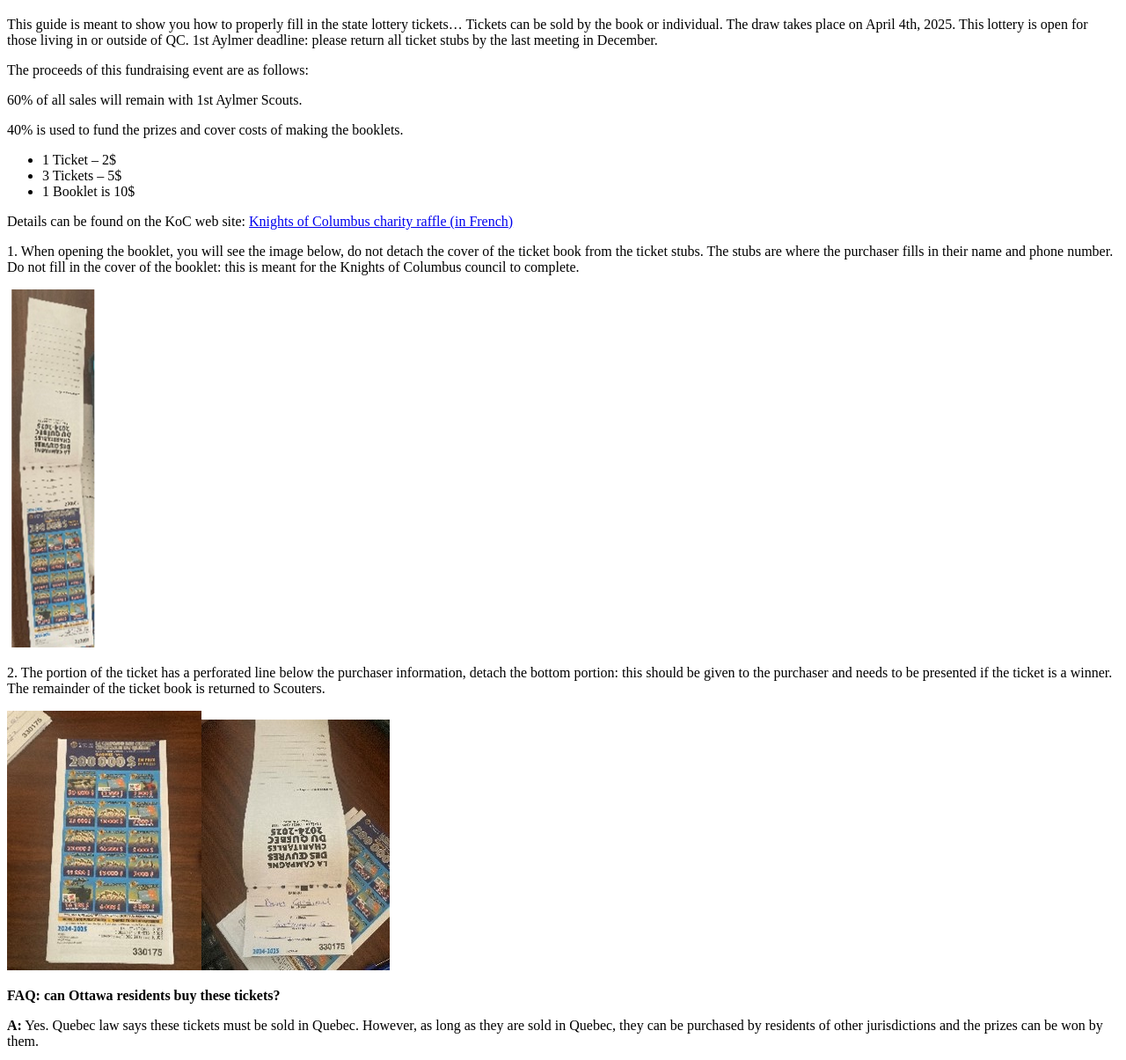
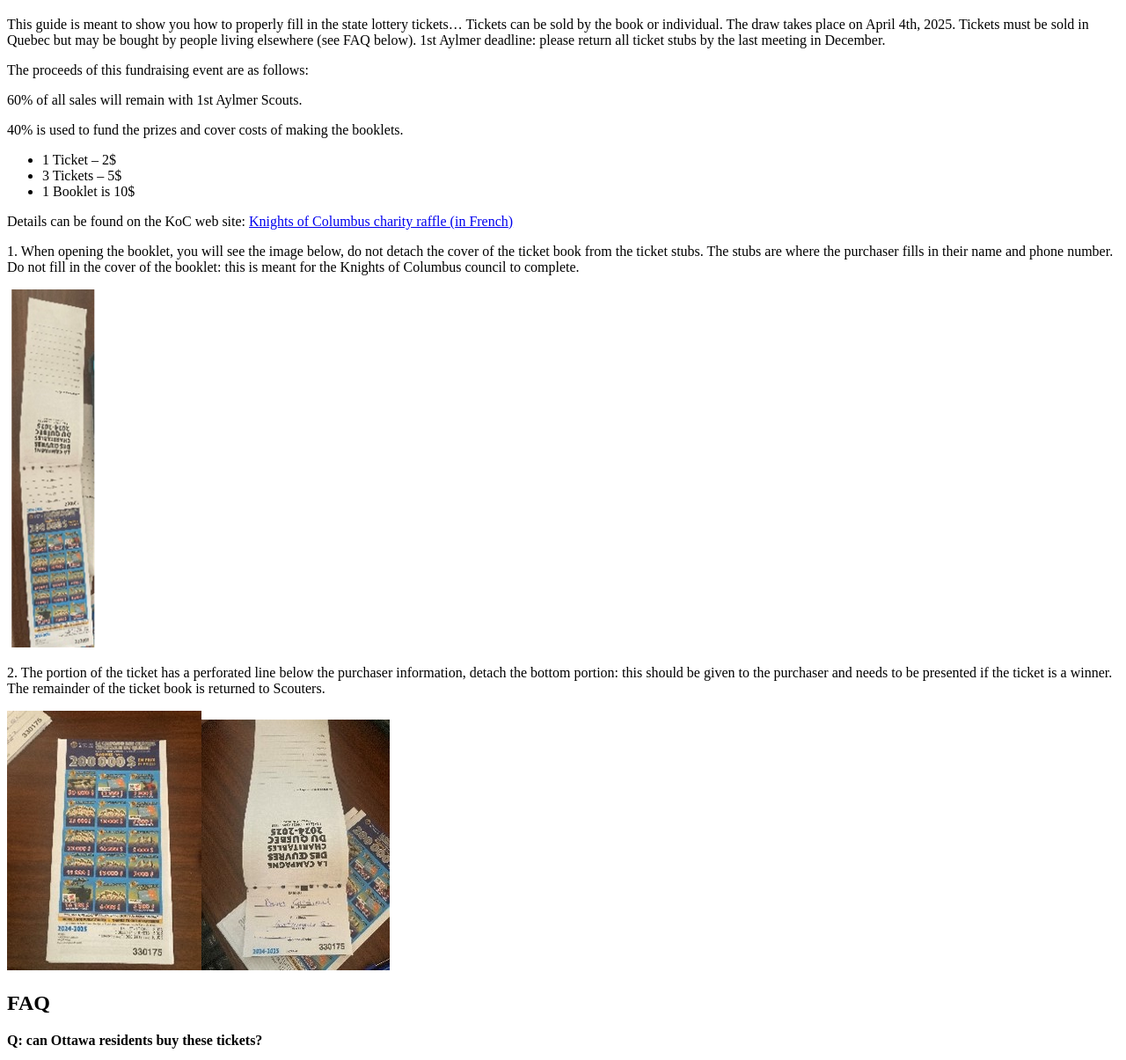
Before and after one commit to joanise/aylmerscouts, a plain HTML site: page fundraising/KoC.html in a window 1280 px wide. Shown: the part 61-1266 px from the top of the page at 88% size. Drawn offline with Linux system fonts and the light colour scheme.

Commit message:
Yet more clarify on where to purchase

```diff
--- a/fundraising/KoC.html
+++ b/fundraising/KoC.html
@@ -10,8 +10,8 @@
 <body>
     <h1>Knights of Columbus state lottery instructions</h1>
     <p>This guide is meant to show you how to properly fill in the state lottery tickets… Tickets can be sold by the
-        book or individual. The draw takes place on April 4th, 2025. This lottery is open for those living in or outside
-        of QC. 1st Aylmer deadline: please return all ticket stubs by the last meeting in December.</p>
+        book or individual. The draw takes place on April 4th, 2025. Tickets must be sold in Quebec but may be bought by people living
+        elsewhere (see FAQ below). 1st Aylmer deadline: please return all ticket stubs by the last meeting in December.</p>
     <p>The proceeds of this fundraising event are as follows:</p>
     <p>60% of all sales will remain with 1st Aylmer Scouts.</p>
     <p>40% is used to fund the prizes and cover costs of making the booklets.</p>
@@ -40,7 +40,8 @@
     book is returned to Scouters.</p>
     <p><img src="Image3.jpg" alt="Detached KoC ticket"><img src="Image4.jpg" alt="KoC ticket stub"></p>
 
-    <p><b>FAQ: can Ottawa residents buy these tickets?</b></p>
+    <h2>FAQ</h2>
+    <p><b>Q: can Ottawa residents buy these tickets?</b></p>
     <p><b>A:</b> Yes. Quebec law says these tickets must be sold in Quebec. However, as long as they are sold in Quebec, they can be purchased by residents of other jurisdictions and the prizes can be won by them.</p>
 
 </body>
```
